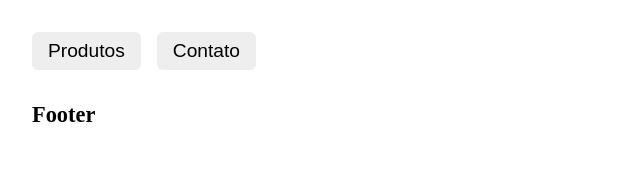
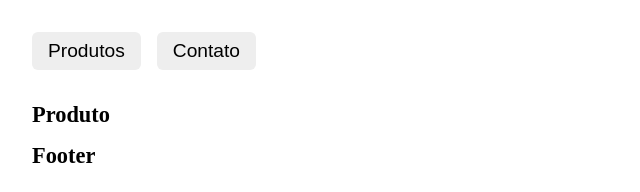
Before and after one commit to MarceloZanguettin/react_router_desafio1, a React (Vite) app: page /produto/1 in a window 1280 px wide. Shown: the top 192 px of the page, without its empty margins (0-640 px from the left). Built offline with nearby package versions, Linux system fonts and the light colour scheme; the HTML template or start-up script is replaced by a standard one.

Commit message:
Criado a pagina do produto

```diff
--- a/src/App.jsx
+++ b/src/App.jsx
@@ -5,6 +5,7 @@ import Produtos from './Components/Produtos';
 import Header from './Components/Header';
 import Footer from './Components/Footer';
 import Contato from './Components/Contato';
+import Produto from './Components/Produto';
 
 const App = () => {
   return (
@@ -14,6 +15,7 @@ const App = () => {
         <div className="content">
           <Routes>
             <Route path="/" element={<Produtos />} />
+            <Route path="produto/:id" element={<Produto />} />
             <Route path="contato" element={<Contato />} />
           </Routes>
         </div>
--- /dev/null
+++ b/src/Components/Produto.jsx
@@ -0,0 +1,12 @@
+import React from 'react';
+import styles from './Produto.module.css';
+
+const Produto = () => {
+  return (
+    <div className={styles.produto}>
+      <h1>Produto</h1>
+    </div>
+  );
+};
+
+export default Produto;
```
Also changed, not shown: src/Components/Produto.module.css (added).
